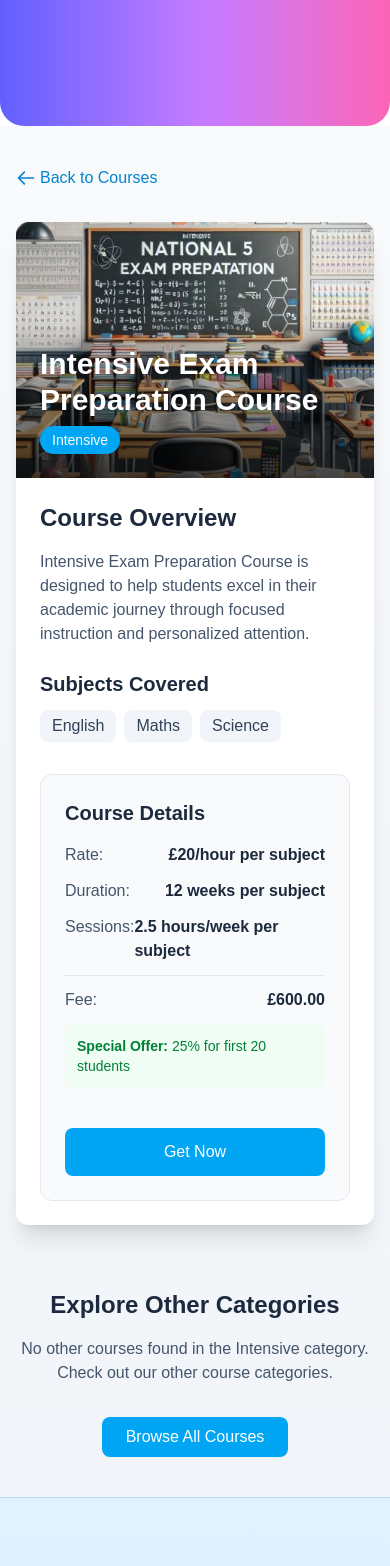
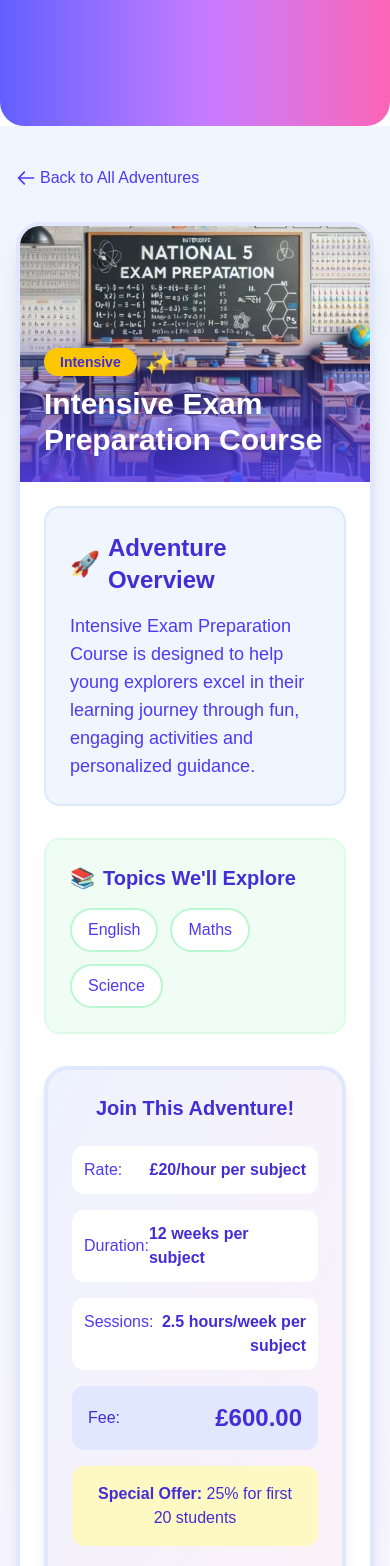
Before and after one commit to MoyasiGinko/iLearners-Hub, a Next.js app: page /courses/1 in a window 390 px wide. Shown: the part 380-1946 px from the top of the page. Built offline with nearby package versions, Linux system fonts and the light colour scheme.

Commit message:
Update CourseDetails.tsx

```diff
--- a/components/courses/course/CourseDetails.tsx
+++ b/components/courses/course/CourseDetails.tsx
@@ -35,10 +35,13 @@ const CourseDetailsPage = () => {
 
   if (loading) {
     return (
-      <div className="min-h-screen bg-gradient-to-b from-slate-50 to-slate-100 py-20">
+      <div className="min-h-screen bg-gradient-to-b from-blue-50 to-purple-50 py-20">
         <div className="container mx-auto px-4 text-center">
-          <h2 className="text-3xl font-bold text-slate-800 mb-6">
-            Loading Course...
+          <div className="animate-bounce">
+            <span className="text-4xl">🎓</span>
+          </div>
+          <h2 className="text-3xl font-bold text-indigo-600 mb-6 mt-4">
+            Loading Your Adventure...
           </h2>
         </div>
       </div>
@@ -47,19 +50,20 @@ const CourseDetailsPage = () => {
 
   if (!course) {
     return (
-      <div className="min-h-screen bg-gradient-to-b from-slate-50 to-slate-100 py-20">
+      <div className="min-h-screen bg-gradient-to-b from-blue-50 to-purple-50 py-20">
         <div className="container mx-auto px-4 text-center">
-          <h2 className="text-3xl font-bold text-slate-800 mb-6">
-            Course Not Found
+          <div className="text-7xl mb-4">😕</div>
+          <h2 className="text-3xl font-bold text-indigo-600 mb-6">
+            Oops! Course Not Found
           </h2>
-          <p className="text-lg text-slate-600 mb-8">
-            Sorry, the course you are looking for does not exist.
+          <p className="text-lg text-indigo-500 mb-8">
+            Sorry, we couldn't find the learning adventure you're looking for.
           </p>
           <button
             onClick={() => router.push("/courses")}
-            className="bg-sky-500 hover:bg-sky-600 text-white font-medium py-2 px-6 rounded-lg transition-colors"
+            className="bg-yellow-400 hover:bg-yellow-500 text-indigo-700 font-medium py-3 px-8 rounded-full transition-all transform hover:scale-105 shadow-md"
           >
-            Return to Courses
+            Explore Other Adventures
           </button>
         </div>
       </div>
@@ -67,12 +71,12 @@ const CourseDetailsPage = () => {
   }
 
   return (
-    <section className="bg-gradient-to-b from-slate-50 to-slate-100 py-10 min-h-screen">
-      <div className="container mx-auto px-4">
+    <section className="bg-gradient-to-b from-blue-50 to-purple-50 py-10 min-h-screen">
+      <div className="container mx-auto px-4 max-w-6xl">
         <div className="mb-8">
           <button
             onClick={() => router.push("/courses")}
-            className="flex items-center text-sky-600 hover:text-sky-800 transition-colors"
+            className="flex items-center text-indigo-600 hover:text-indigo-800 transition-colors font-medium"
           >
             <svg
               xmlns="http://www.w3.org/2000/svg"
@@ -88,11 +92,11 @@ const CourseDetailsPage = () => {
                 d="M10 19l-7-7m0 0l7-7m-7 7h18"
               />
             </svg>
-            Back to Courses
+            Back to All Adventures
           </button>
         </div>
 
-        <div className="bg-white rounded-xl shadow-xl overflow-hidden">
+        <div className="bg-white rounded-3xl shadow-xl overflow-hidden border-4 border-indigo-100">
           {/* Course Header */}
           <div className="relative h-64 md:h-80 bg-gray-200">
             <img
@@ -100,15 +104,16 @@ const CourseDetailsPage = () => {
               alt={course.title}
               className="object-cover w-full h-full"
             />
-            <div className="absolute bottom-0 left-0 right-0 bg-gradient-to-t from-black/70 to-transparent p-6">
+            <div className="absolute bottom-0 left-0 right-0 bg-gradient-to-t from-indigo-600/80 to-transparent p-6">
+              <div className="flex items-center space-x-2 mb-2">
+                <span className="bg-yellow-400 text-indigo-700 px-4 py-1 rounded-full text-sm font-bold">
+                  {course.category}
+                </span>
+                <span className="text-2xl">✨</span>
+              </div>
               <h1 className="text-3xl md:text-4xl font-bold text-white">
                 {course.title}
               </h1>
-              <div className="flex items-center mt-2">
-                <span className="bg-sky-500 text-white px-3 py-1 rounded-full text-sm font-medium">
-                  {course.category}
-                </span>
-              </div>
             </div>
           </div>
 
@@ -116,28 +121,28 @@ const CourseDetailsPage = () => {
           <div className="p-6 md:p-10">
             <div className="grid grid-cols-1 md:grid-cols-3 gap-8">
               {/* Course Details */}
-              <div className="md:col-span-2 space-y-6">
-                <div>
-                  <h2 className="text-2xl font-bold text-slate-800 mb-4">
-                    Course Overview
+              <div className="md:col-span-2 space-y-8">
+                <div className="bg-blue-50 p-6 rounded-2xl border-2 border-blue-100">
+                  <h2 className="text-2xl font-bold text-indigo-700 mb-4 flex items-center">
+                    <span className="mr-2">🚀</span> Adventure Overview
                   </h2>
-                  <p className="text-slate-600">
-                    {course.title} is designed to help students excel in their
-                    academic journey through focused instruction and
-                    personalized attention.
+                  <p className="text-indigo-600 text-lg">
+                    {course.title} is designed to help young explorers excel in
+                    their learning journey through fun, engaging activities and
+                    personalized guidance.
                   </p>
                 </div>
 
                 {course.subjects && (
-                  <div>
-                    <h3 className="text-xl font-semibold text-slate-800 mb-3">
-                      Subjects Covered
+                  <div className="bg-green-50 p-6 rounded-2xl border-2 border-green-100">
+                    <h3 className="text-xl font-bold text-indigo-700 mb-4 flex items-center">
+                      <span className="mr-2">📚</span> Topics We'll Explore
                     </h3>
-                    <div className="flex flex-wrap gap-2">
+                    <div className="flex flex-wrap gap-3">
                       {course.subjects.map((subject, index) => (
                         <span
                           key={index}
-                          className="bg-slate-100 text-slate-700 px-3 py-1 rounded-lg"
+                          className="bg-white text-indigo-600 px-4 py-2 rounded-full font-medium border-2 border-green-200"
                         >
                           {subject}
                         </span>
@@ -147,32 +152,35 @@ const CourseDetailsPage = () => {
                 )}
 
                 {course.includes && (
-                  <div>
-                    <h3 className="text-xl font-semibold text-slate-800 mb-3">
-                      What's Included
+                  <div className="bg-purple-50 p-6 rounded-2xl border-2 border-purple-100">
+                    <h3 className="text-xl font-bold text-indigo-700 mb-4 flex items-center">
+                      <span className="mr-2">🎁</span> What's Included
                     </h3>
-                    <ul className="list-disc list-inside text-slate-600 space-y-2">
+                    <ul className="space-y-3">
                       {course.includes.map((item, index) => (
-                        <li key={index}>{item}</li>
+                        <li key={index} className="flex items-start">
+                          <span className="text-green-500 mr-2 mt-1">✓</span>
+                          <span className="text-indigo-600">{item}</span>
+                        </li>
                       ))}
                     </ul>
                   </div>
                 )}
 
                 {(course.schedule || course.flexibility) && (
-                  <div>
-                    <h3 className="text-xl font-semibold text-slate-800 mb-3">
-                      Schedule & Flexibility
+                  <div className="bg-yellow-50 p-6 rounded-2xl border-2 border-yellow-100">
+                    <h3 className="text-xl font-bold text-indigo-700 mb-4 flex items-center">
+                      <span className="mr-2">⏰</span> When We Meet
                     </h3>
                     {course.schedule && (
-                      <p className="text-slate-600 mb-2">
-                        <span className="font-medium">Schedule:</span>{" "}
+                      <p className="text-indigo-600 mb-3 flex items-center">
+                        <span className="font-bold mr-2">Schedule:</span>
                         {course.schedule}
                       </p>
                     )}
                     {course.flexibility && (
-                      <p className="text-slate-600">
-                        <span className="font-medium">Flexibility:</span>{" "}
+                      <p className="text-indigo-600 flex items-center">
+                        <span className="font-bold mr-2">Flexibility:</span>
                         {course.flexibility}
                       </p>
                     )}
@@ -181,47 +189,49 @@ const CourseDetailsPage = () => {
               </div>
 
               {/* Pricing Card */}
-              <div className="rounded-xl bg-slate-50 border border-slate-200 p-6 h-fit">
-                <h3 className="text-xl font-bold text-slate-800 mb-4">
-                  Course Details
+              <div className="rounded-3xl bg-gradient-to-br from-indigo-50 to-pink-50 border-4 border-indigo-100 p-6 h-fit shadow-lg">
+                <h3 className="text-xl font-bold text-indigo-700 mb-6 text-center">
+                  Join This Adventure!
                 </h3>
-                <div className="space-y-3 mb-6">
-                  <div className="flex justify-between">
-                    <span className="text-slate-600">Rate:</span>
-                    <span className="font-semibold text-slate-800">
+                <div className="space-y-4 mb-8">
+                  <div className="flex justify-between items-center bg-white p-3 rounded-xl">
+                    <span className="text-indigo-600 font-medium">Rate:</span>
+                    <span className="font-bold text-indigo-700">
                       {course.rate}
                     </span>
                   </div>
 
                   {course.duration && (
-                    <div className="flex justify-between">
-                      <span className="text-slate-600">Duration:</span>
-                      <span className="font-semibold text-slate-800">
+                    <div className="flex justify-between items-center bg-white p-3 rounded-xl">
+                      <span className="text-indigo-600 font-medium">
+                        Duration:
+                      </span>
+                      <span className="font-bold text-indigo-700">
                         {course.duration}
                       </span>
                     </div>
                   )}
 
                   {course.sessions && (
-                    <div className="flex justify-between">
-                      <span className="text-slate-600">Sessions:</span>
-                      <span className="font-semibold text-slate-800">
+                    <div className="flex justify-between items-start bg-white p-3 rounded-xl">
+                      <span className="text-indigo-600 font-medium">
+                        Sessions:
+                      </span>
+                      <span className="font-bold flex-wrap text-right text-indigo-700">
                         {course.sessions}
                       </span>
                     </div>
                   )}
 
-                  <div className="border-t border-slate-200 pt-3">
-                    <div className="flex justify-between">
-                      <span className="text-slate-600">Fee:</span>
-                      <span className="font-bold text-slate-800">
-                        {course.fee}
-                      </span>
-                    </div>
+                  <div className="flex justify-between items-center bg-indigo-100 p-4 rounded-xl">
+                    <span className="text-indigo-700 font-medium">Fee:</span>
+                    <span className="font-bold text-2xl text-indigo-700">
+                      {course.fee}
+                    </span>
                   </div>
 
                   {course.discount && (
-                    <div className="bg-green-50 text-green-700 p-3 rounded-lg text-sm">
+                    <div className="bg-yellow-100 text-indigo-700 p-4 rounded-xl text-center">
                       <span className="font-bold">Special Offer:</span>{" "}
                       {course.discount}
                     </div>
@@ -231,7 +241,7 @@ const CourseDetailsPage = () => {
                 <div className="pt-4">
                   <Link
                     href="/register"
-                    className="block w-full bg-sky-500 hover:bg-sky-600 text-white text-center font-medium py-3 px-6 rounded-lg transition-colors"
+                    className="block w-full bg-indigo-600 hover:bg-indigo-700 text-white text-center font-bold py-4 px-6 rounded-full transition-all transform hover:scale-105 shadow-md text-lg"
                   >
                     {course.action}
                   </Link>
@@ -245,43 +255,43 @@ const CourseDetailsPage = () => {
         {similarCourses.length > 0 && (
           <div className="mt-16">
             <div className="text-center mb-10">
-              <h2 className="text-2xl md:text-3xl font-bold text-slate-800">
-                More {course.category} Courses
+              <h2 className="text-3xl font-bold text-indigo-700">
+                More Fun Adventures
               </h2>
-              <p className="text-slate-600 mt-2">
-                Explore other courses in the same category
+              <p className="text-indigo-500 mt-2 text-lg">
+                Explore other exciting {course.category} courses
               </p>
             </div>
 
-            <div className="grid grid-cols-1 sm:grid-cols-2 lg:grid-cols-3 gap-6">
+            <div className="grid grid-cols-1 sm:grid-cols-2 lg:grid-cols-3 gap-8">
               {similarCourses.map((similarCourse) => (
                 <div
                   key={similarCourse.id}
-                  className="rounded-lg bg-white shadow-lg overflow-hidden transition-transform hover:scale-105"
+                  className="rounded-2xl bg-white shadow-xl overflow-hidden transition-all hover:scale-105 border-4 border-indigo-100"
                 >
-                  <div className="relative h-40 bg-gray-200">
+                  <div className="relative h-48 bg-gray-200">
                     <img
                       src={similarCourse.Image}
                       alt={similarCourse.title}
                       className="object-cover w-full h-full"
                     />
-                    <div className="absolute top-0 right-0 bg-sky-500 text-white px-3 py-1 m-2 rounded-full text-xs font-medium">
+                    <div className="absolute top-0 right-0 bg-yellow-400 text-indigo-700 px-3 py-1 m-3 rounded-full text-sm font-bold">
                       {similarCourse.category}
                     </div>
                   </div>
-                  <div className="p-4">
-                    <h3 className="text-lg font-bold text-slate-800">
+                  <div className="p-5">
+                    <h3 className="text-xl font-bold text-indigo-700">
                       {similarCourse.title}
                     </h3>
-                    <p className="text-slate-600 mt-2">{similarCourse.rate}</p>
-                    <div className="mt-4 flex justify-between items-center">
+                    <p className="text-indigo-600 mt-2">{similarCourse.rate}</p>
+                    <div className="mt-6 flex justify-between items-center">
                       <Link href={`/courses/${similarCourse.id}`}>
-                        <span className="inline-block hover:bg-blue-200 text-blue-700 font-medium px-4 py-2 rounded-full transition-colors duration-200">
+                        <span className="inline-block hover:bg-blue-100 text-indigo-600 font-medium px-4 py-2 rounded-full transition-all">
                           Learn More
                         </span>
                       </Link>
                       <Link href={`/courses/${similarCourse.id}/register`}>
-                        <span className="inline-block bg-blue-100 hover:bg-blue-200 text-blue-700 font-medium px-4 py-2 rounded-full transition-colors duration-200">
+                        <span className="inline-block bg-indigo-100 hover:bg-indigo-200 text-indigo-700 font-bold px-4 py-2 rounded-full transition-all">
                           {similarCourse.action}
                         </span>
                       </Link>
@@ -296,16 +306,16 @@ const CourseDetailsPage = () => {
         {/* All Categories Section */}
         {similarCourses.length === 0 && (
           <div className="mt-16 text-center">
-            <h2 className="text-2xl md:text-3xl font-bold text-slate-800 mb-4">
-              Explore Other Categories
+            <h2 className="text-3xl font-bold text-indigo-700 mb-4">
+              Discover Other Adventures
             </h2>
-            <p className="text-slate-600 mb-8">
-              No other courses found in the {course.category} category. Check
-              out our other course categories.
+            <p className="text-indigo-600 mb-8 text-lg">
+              No other courses found in the {course.category} category right
+              now. Let's explore different learning paths!
             </p>
             <Link href="/courses">
-              <span className="inline-block bg-sky-500 hover:bg-sky-600 text-white font-medium py-2 px-6 rounded-lg transition-colors">
-                Browse All Courses
+              <span className="inline-block bg-indigo-600 hover:bg-indigo-700 text-white font-bold py-3 px-8 rounded-full transition-all transform hover:scale-105 shadow-md">
+                See All Adventures
               </span>
             </Link>
           </div>
```
